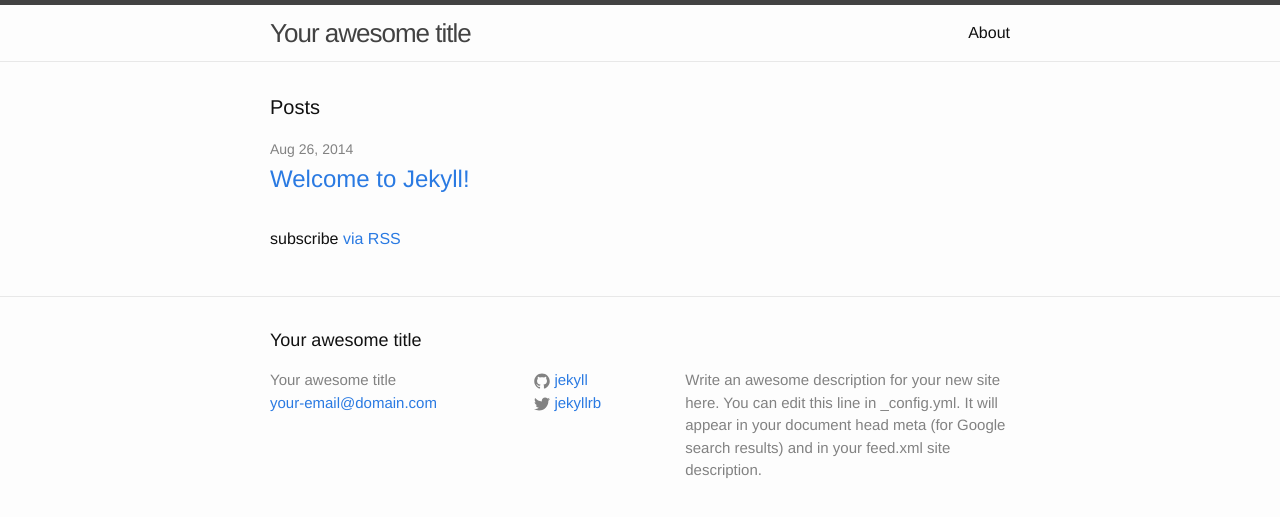
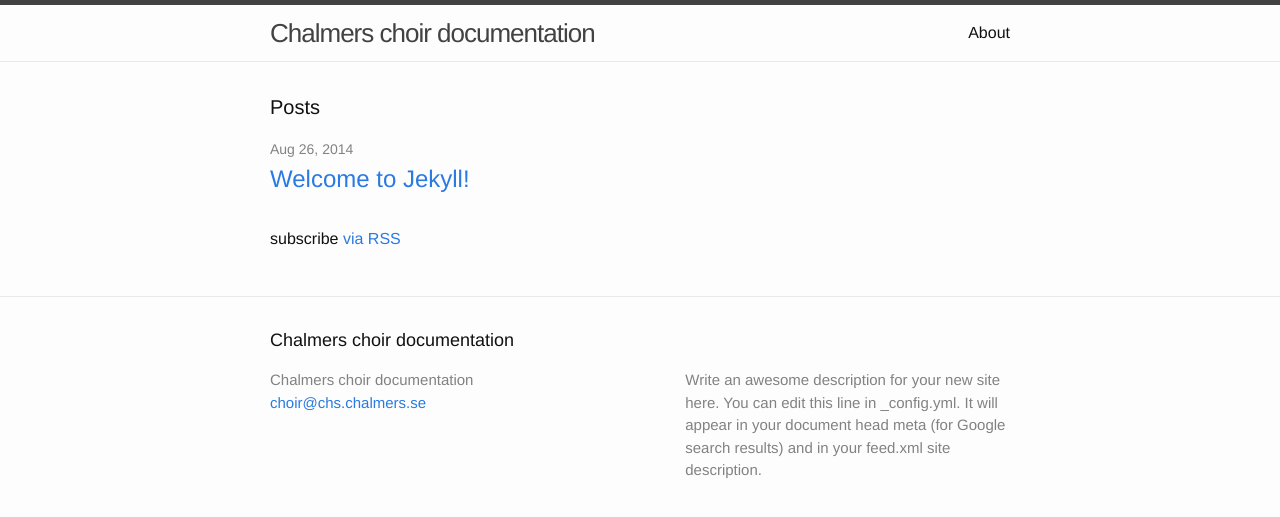
Before and after one commit to chalmers-choir/chalmers-choir.github.io, a Jekyll site: the page built from index.html, in a window 1280 px wide. Shown: the top 517 px of the page. Built offline with Jekyll 4.4.1, drawn with Linux system fonts in a browser that asks for light colours.

Commit message:
Tog bort standardinfo

```diff
--- a/_config.yml
+++ b/_config.yml
@@ -1,14 +1,12 @@
 # Site settings
-title: Your awesome title
-email: your-email@domain.com
+title: Chalmers choir documentation
+email: choir@chs.chalmers.se
 description: > # this means to ignore newlines until "baseurl:"
   Write an awesome description for your new site here. You can edit this
   line in _config.yml. It will appear in your document head meta (for
   Google search results) and in your feed.xml site description.
 baseurl: "" # the subpath of your site, e.g. /blog/
-url: "http://yourdomain.com" # the base hostname & protocol for your site
-twitter_username: jekyllrb
-github_username:  jekyll
+url: "http://chalmers-choir.github.io" # the base hostname & protocol for your site
 
 # Build settings
 markdown: kramdown
```
